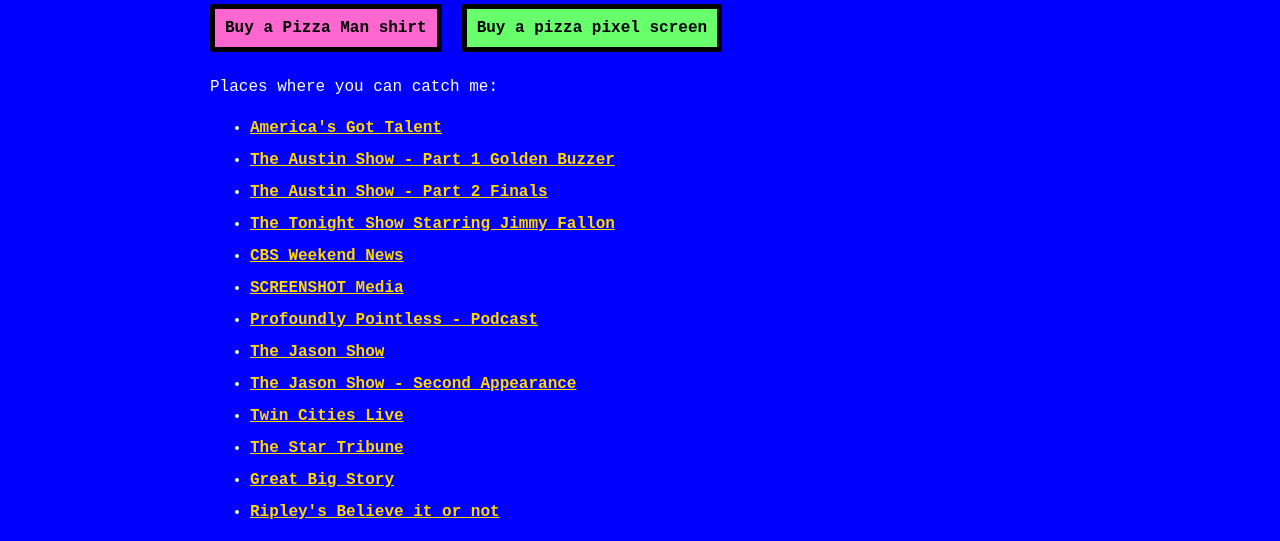
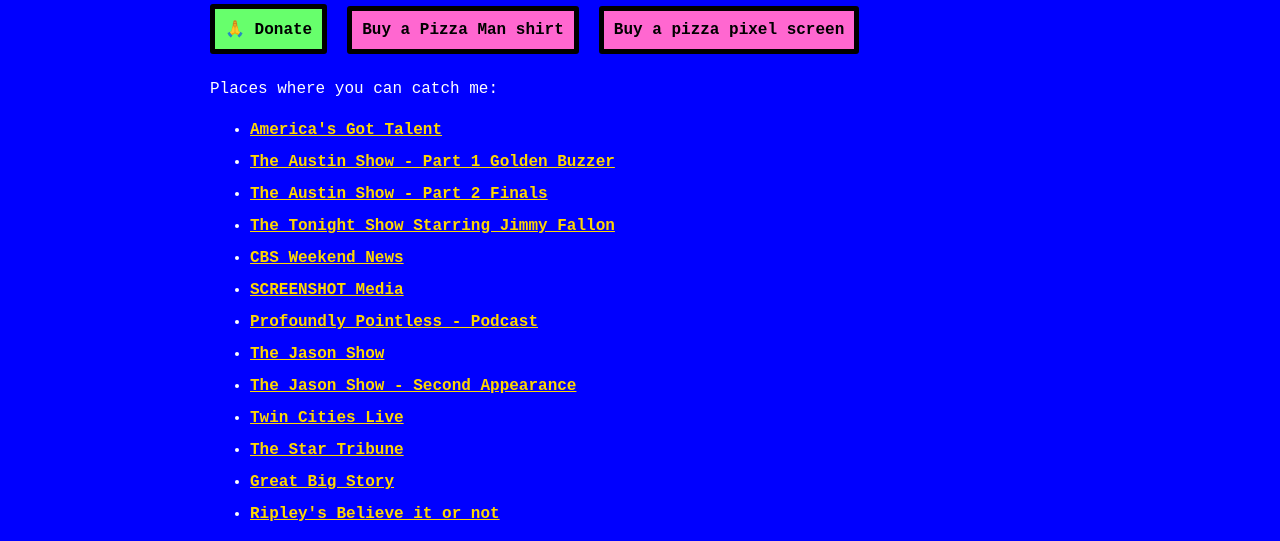
Before and after one commit to ndiesslin/pizzaman, a Gatsby site: page / in a window 1280 px wide. Shown: the part 427-968 px from the top of the page. Built offline with nearby package versions, Linux system fonts and the light colour scheme; Gatsby itself is replaced by a stand-in of ours.

Commit message:
Add donate button

```diff
--- a/src/pages/index.js
+++ b/src/pages/index.js
@@ -187,8 +187,9 @@
       </section>
       <section>
         <p>
+          <a href="https://ko-fi.com/pizzaman" target="_blank" class="button button--green">🙏 Donate</a>
           <a href="https://www.redbubble.com/i/t-shirt/Pizza-Man-Nick-Diesslin-Pizza-Slice-by-PizzaManNick/88963887.IJ6L0" target="_blank" class="button">Buy a Pizza Man shirt</a>
-          <a href="https://divoominternational.com/PizzaMan" target="_blank" class="button button--green">Buy a pizza pixel screen</a>
+          <a href="https://divoominternational.com/PizzaMan" target="_blank" class="button">Buy a pizza pixel screen</a>
         </p>
       </section>
       <section>
```
